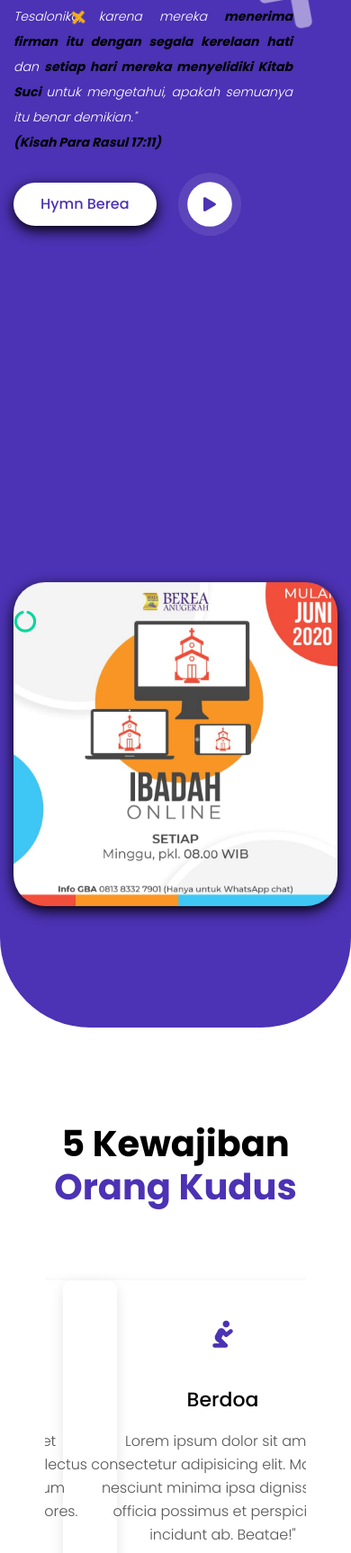
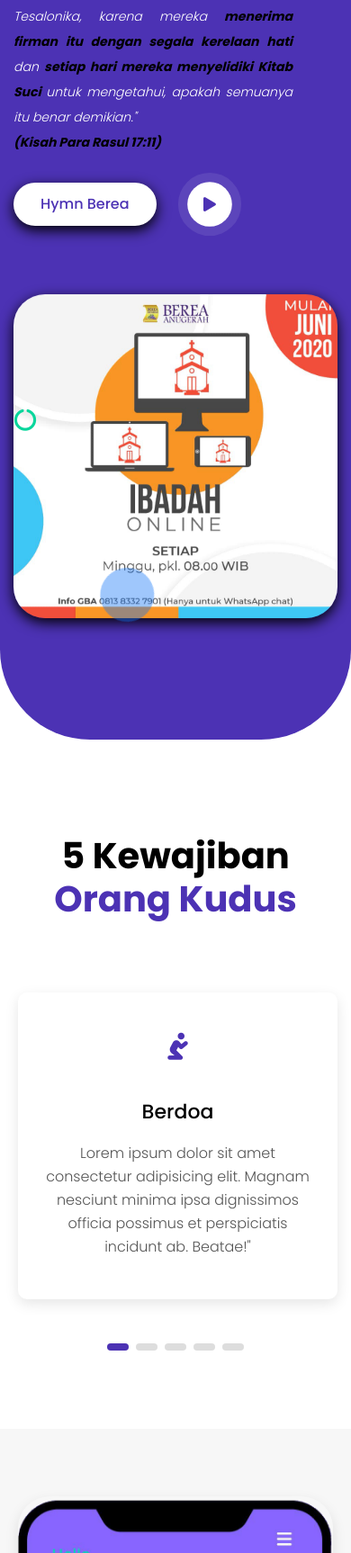
Before and after one commit to danielzalukhu/gba, a plain HTML site: page index.html in a window 390 px wide. Shown: the part 274-2000 px from the top of the page at 90% size. Drawn offline with Linux system fonts and the light colour scheme.

Commit message:
fix circle shadow at home section for mobile site 2

```diff
--- a/css/style.css
+++ b/css/style.css
@@ -320,19 +320,18 @@
   position: relative;
 }
 
-/* .home-img .circle {
+.home-img .circle {
   position: absolute;
   z-index: 2;
   height: 400px;
   width: 400px;
-  border: 10px solid rgba(255, 255 255, 0.5);
   border-radius: 50%;
   top: 50%;
   left: 50%;
   transform: translate(-50%, -50%);
-} */
+}
 
-/* .home-img .circle::before {
+.home-img .circle::before {
   content: "";
   position: absolute;
   height: 60px;
@@ -343,7 +342,7 @@
   top: 10px;
   transform-origin: 90px 200px;
   animation: spin_01 10s linear infinite;
-} */
+}
 
 /* Video PopUp Section */
 .video-popup {
@@ -1053,10 +1052,6 @@
 }
 
 @media (max-width: 575px) {
-  .owl-carousel {
-    padding: 0 50px;
-  }
-
   .home-text h1 {
     font-size: 30px;
   }
```
